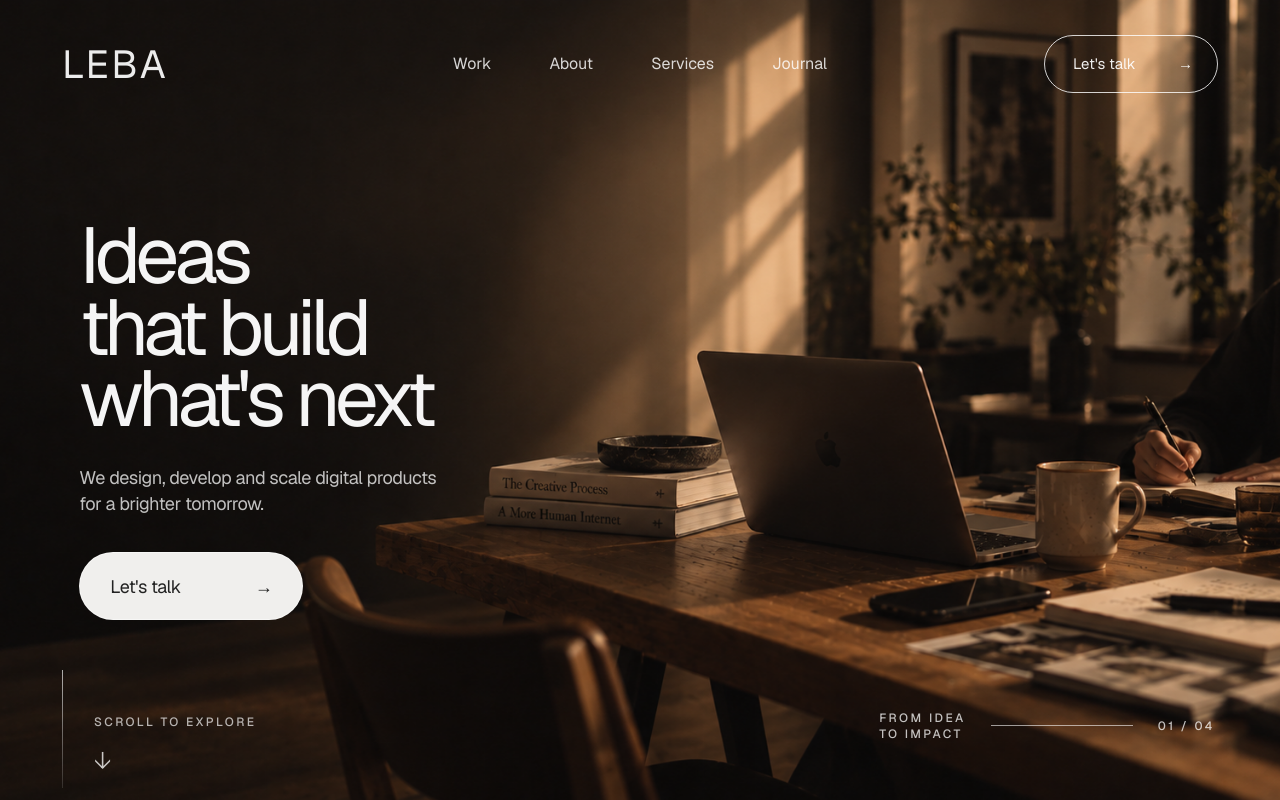
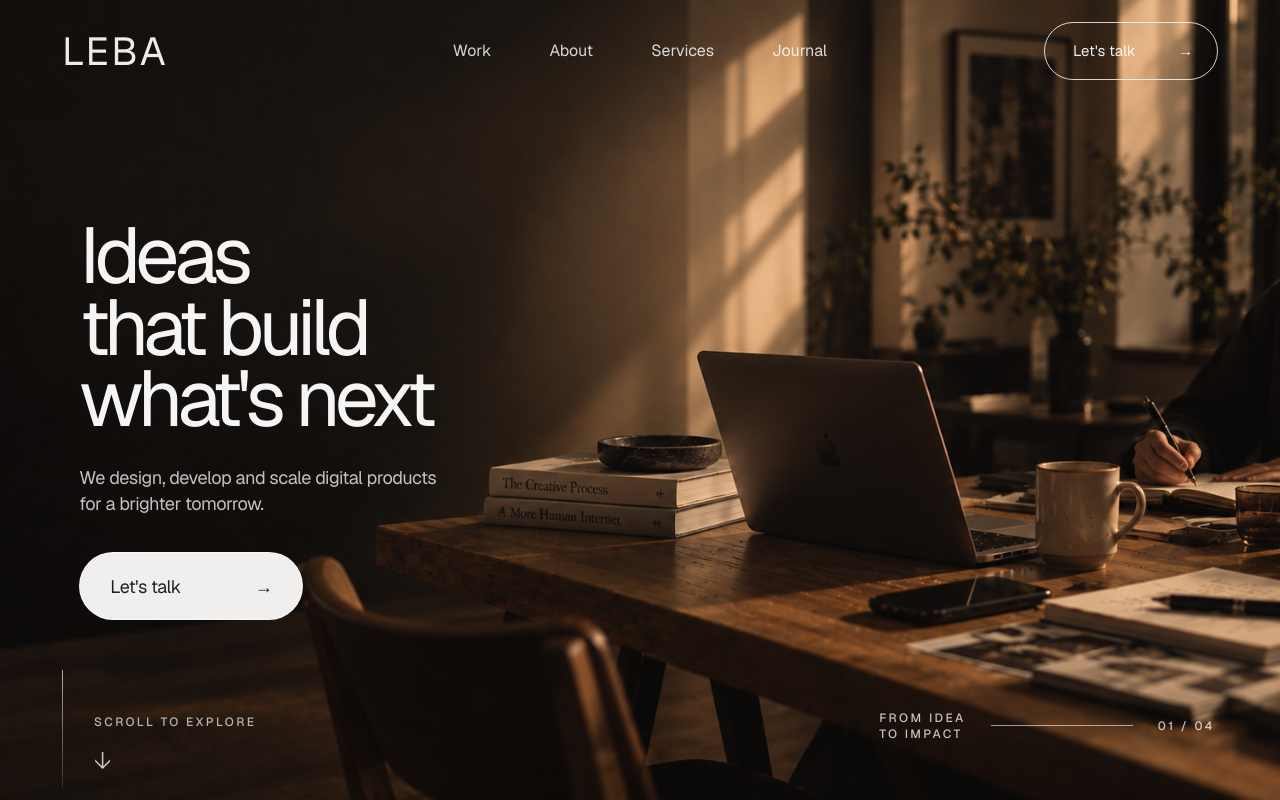
Before and after one commit to NicolasLlanos8799/weareleba, a Next.js app: page / in a window 1280 px wide. Built offline with nearby package versions, Linux system fonts and the light colour scheme.

Commit message:
style: move hero navigation closer to top

```diff
--- a/styles/hero-reference-tuning.css
+++ b/styles/hero-reference-tuning.css
@@ -1,9 +1,9 @@
 /* Desktop alignment pass — final precision overrides for the supplied reference. */
 @media (min-width: 1025px) {
-  /* Navigation sits higher and is visibly lighter/smaller. */
+  /* Navigation sits closer to the top edge and is visibly lighter/smaller. */
   .site-header-inner {
-    min-height: 116px;
-    padding: 30px 62px 18px;
+    min-height: 98px;
+    padding: 16px 62px 12px;
     align-items: center;
   }
 
```
